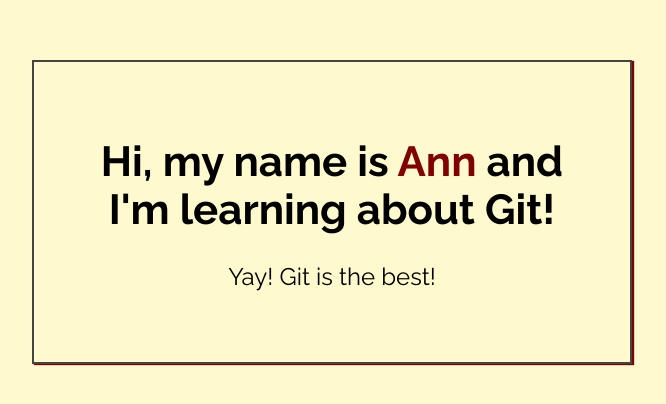
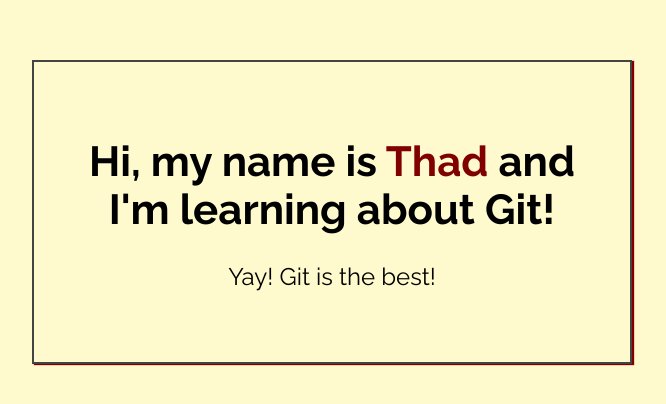
Before and after one commit to thad-rankin/my-first-repo, a plain HTML site: page index.html in a window 1280 px wide. Shown: the part 188-592 px from the top of the page, without its empty margins (308-974 px from the left). Drawn offline with Linux system fonts and the light colour scheme.

Commit message:
Added name to index.html

```diff
--- a/index.html
+++ b/index.html
@@ -14,7 +14,7 @@
 <body>
 
     <div class="greeting">
-        <h1>Hi, my name is <span class="highlight">Ann</span> and I'm learning about Git! </h1>
+        <h1>Hi, my name is <span class="highlight">Thad</span> and I'm learning about Git! </h1>
 
         <p>Yay! Git is the best!</p>
     </div>
```
